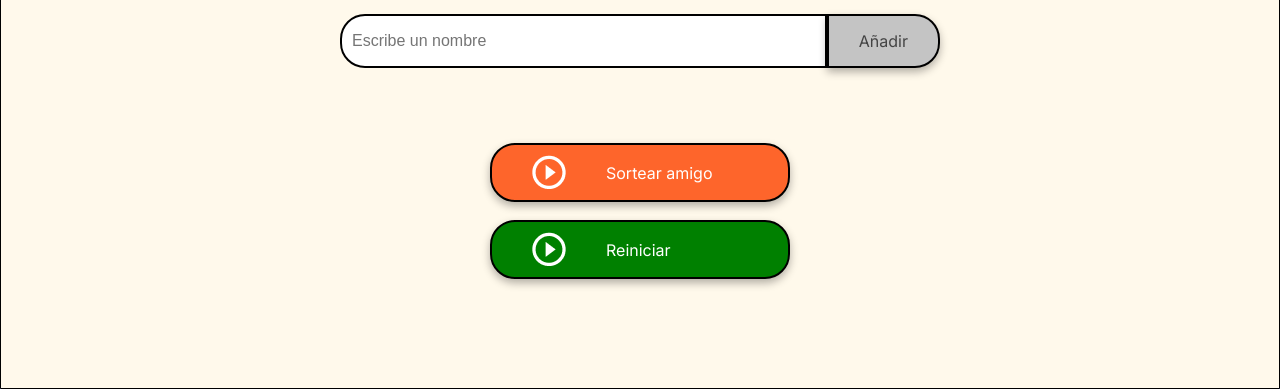
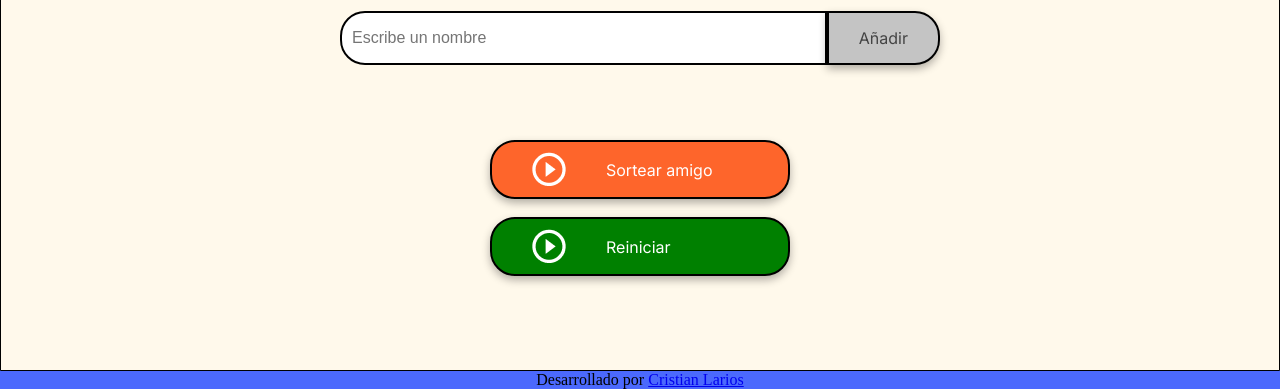
Before and after one commit to Fas5ter/challenge-amigo-secreto_esp-main, a plain HTML site: page index.html in a window 1280 px wide. Shown: the part 411-800 px from the top of the page. Drawn offline with Linux system fonts and the light colour scheme.

Commit message:
Crear footer en index

```diff
--- a/index.html
+++ b/index.html
@@ -39,6 +39,10 @@
                 </button>
             </div>
         </section>
+        <footer style="text-align: center;">
+            <p class="footer-text">Desarrollado por <a href="
+            https://www.linkedin.com/in/cristian-larios/" target="_blank">Cristian Larios</a></p>
+        </footer>
     </main>
 
     <script src="app.js" defer></script>
```
